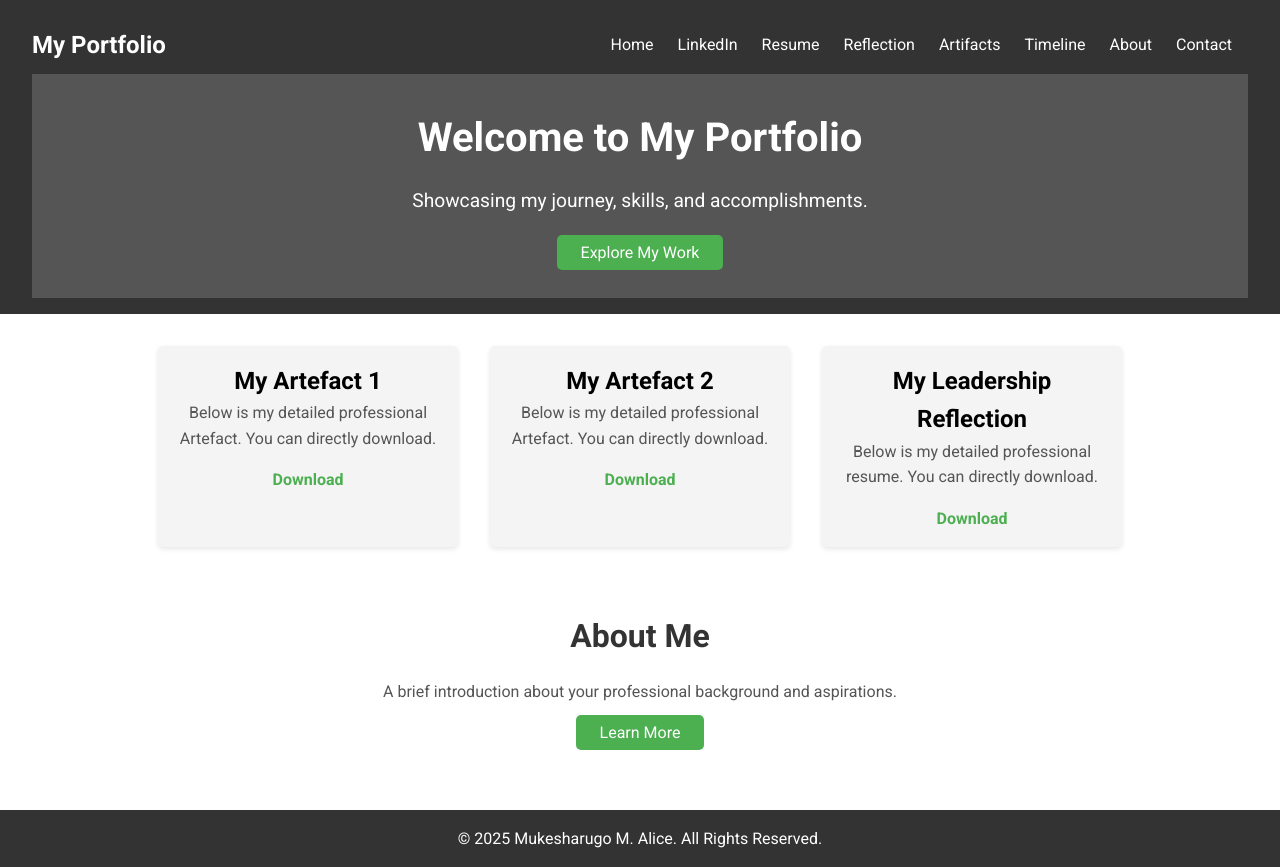
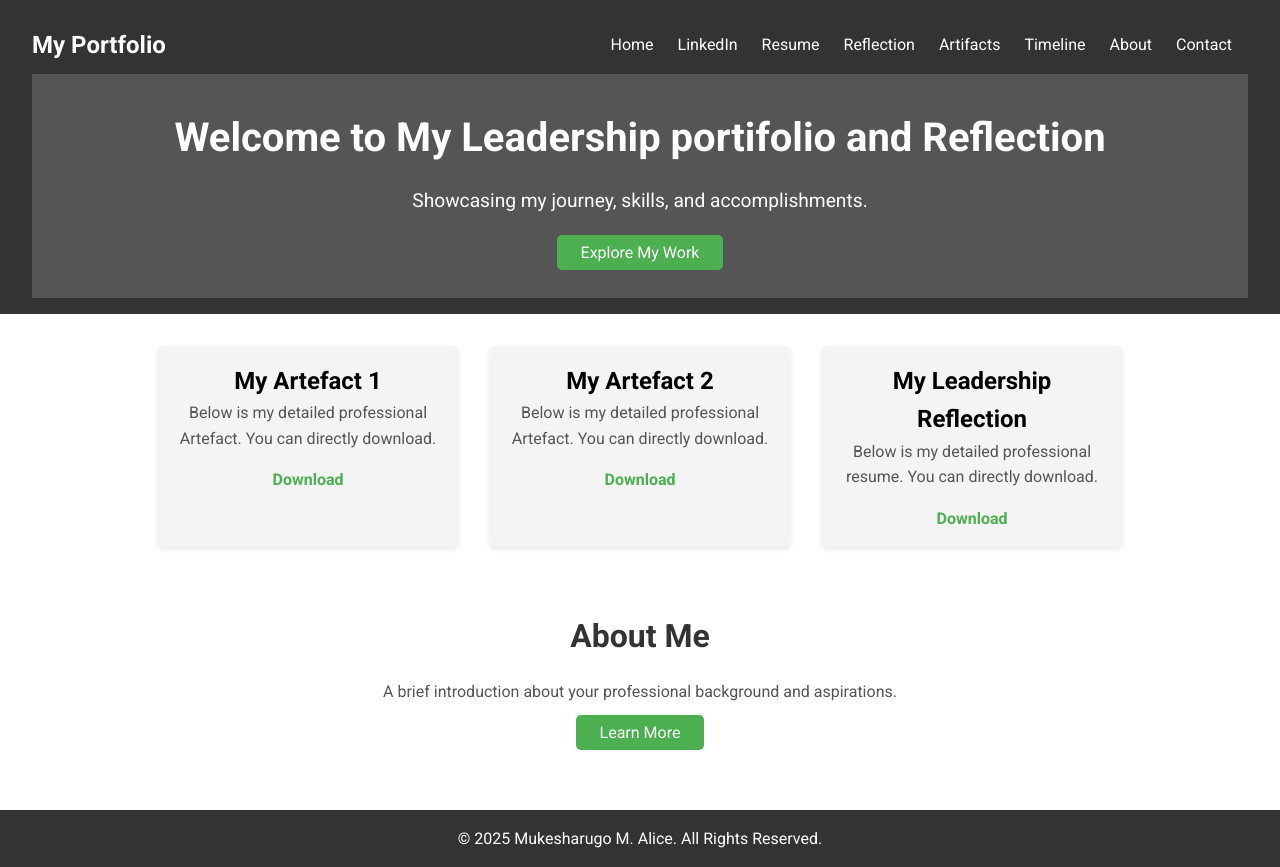
Before and after one commit to mukesharugoalice/portifolio, a plain HTML site: page index.html in a window 1280 px wide. Drawn offline with Linux system fonts and the light colour scheme.

Commit message:
Update index.html

```diff
--- a/index.html
+++ b/index.html
@@ -30,7 +30,7 @@
         </nav>
 
         <div class="hero">
-            <h1>Welcome to My Portfolio</h1>
+            <h1>Welcome to My Leadership portifolio and Reflection</h1>
             <p>Showcasing my journey, skills, and accomplishments.</p>
             <a href="#projects" class="btn">Explore My Work</a>
         </div>
```
